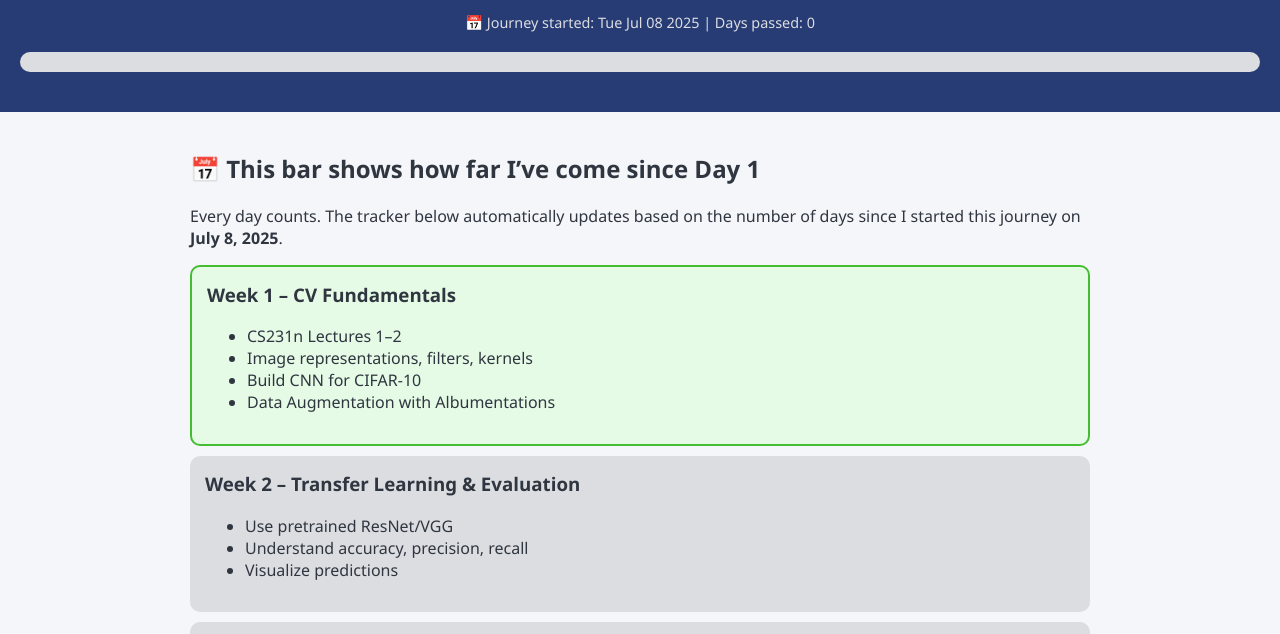
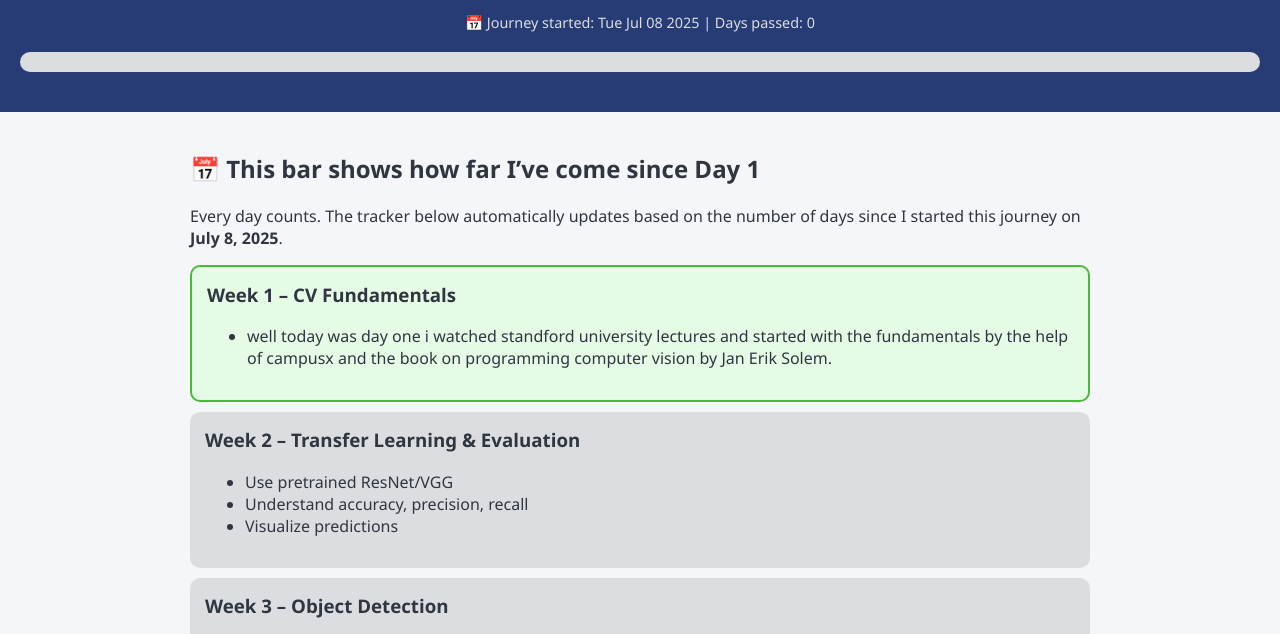
Before and after one commit to onceagainarise/My_coding_Journey, a plain HTML site: page index.html in a window 1280 px wide. Shown: the part 131-765 px from the top of the page. Drawn offline with Linux system fonts and the light colour scheme.

Commit message:
Update index.html

```diff
--- a/index.html
+++ b/index.html
@@ -82,10 +82,7 @@
         <div class="week" id="week1">
           <h3>Week 1 – CV Fundamentals</h3>
           <ul>
-            <li>CS231n Lectures 1–2</li>
-            <li>Image representations, filters, kernels</li>
-            <li>Build CNN for CIFAR-10</li>
-            <li>Data Augmentation with Albumentations</li>
+            <li>well today was day one i watched standford university lectures and started with the fundamentals by the help of campusx and the book on programming computer vision by Jan Erik Solem.</li>
           </ul>
         </div>
         <div class="week" id="week2">
```
